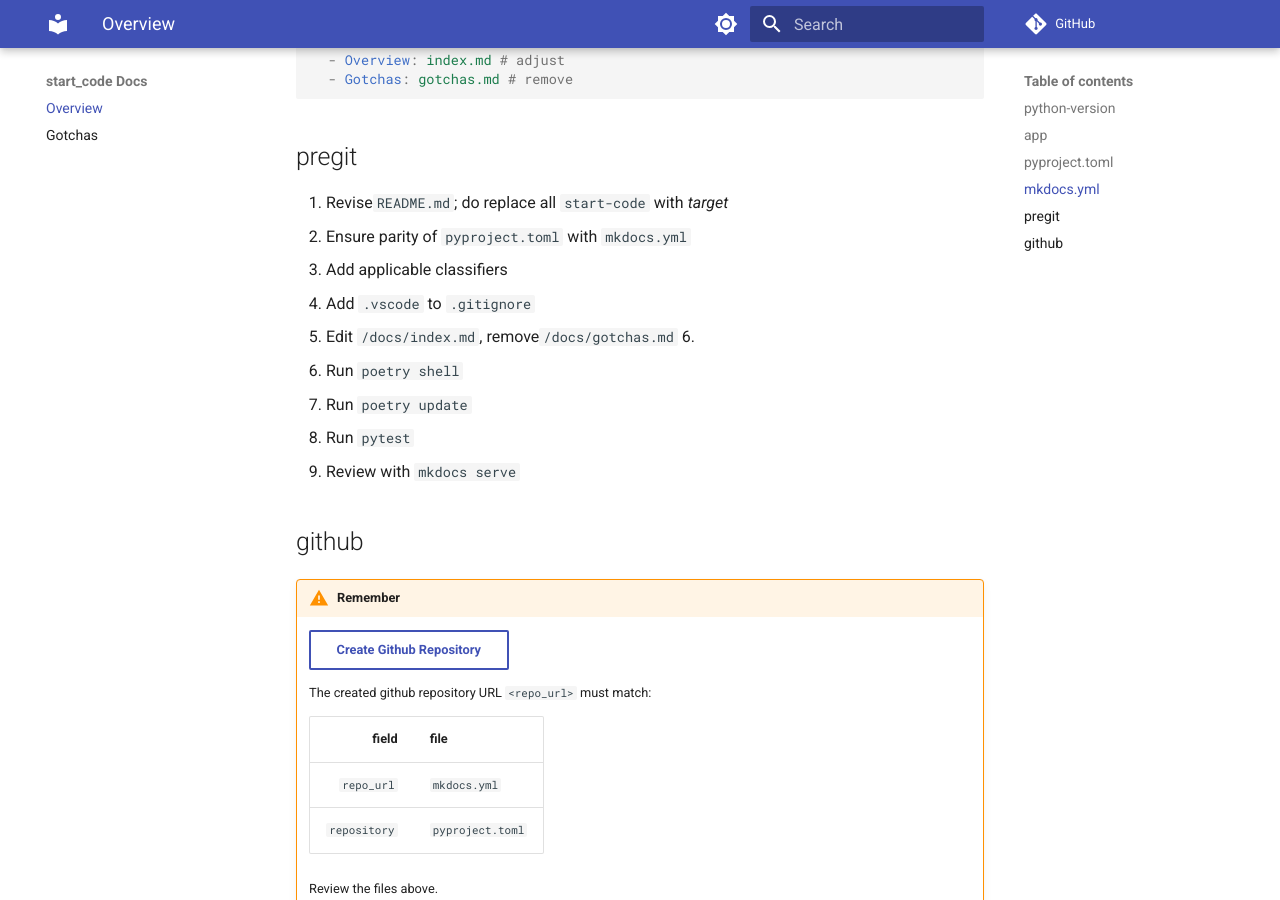
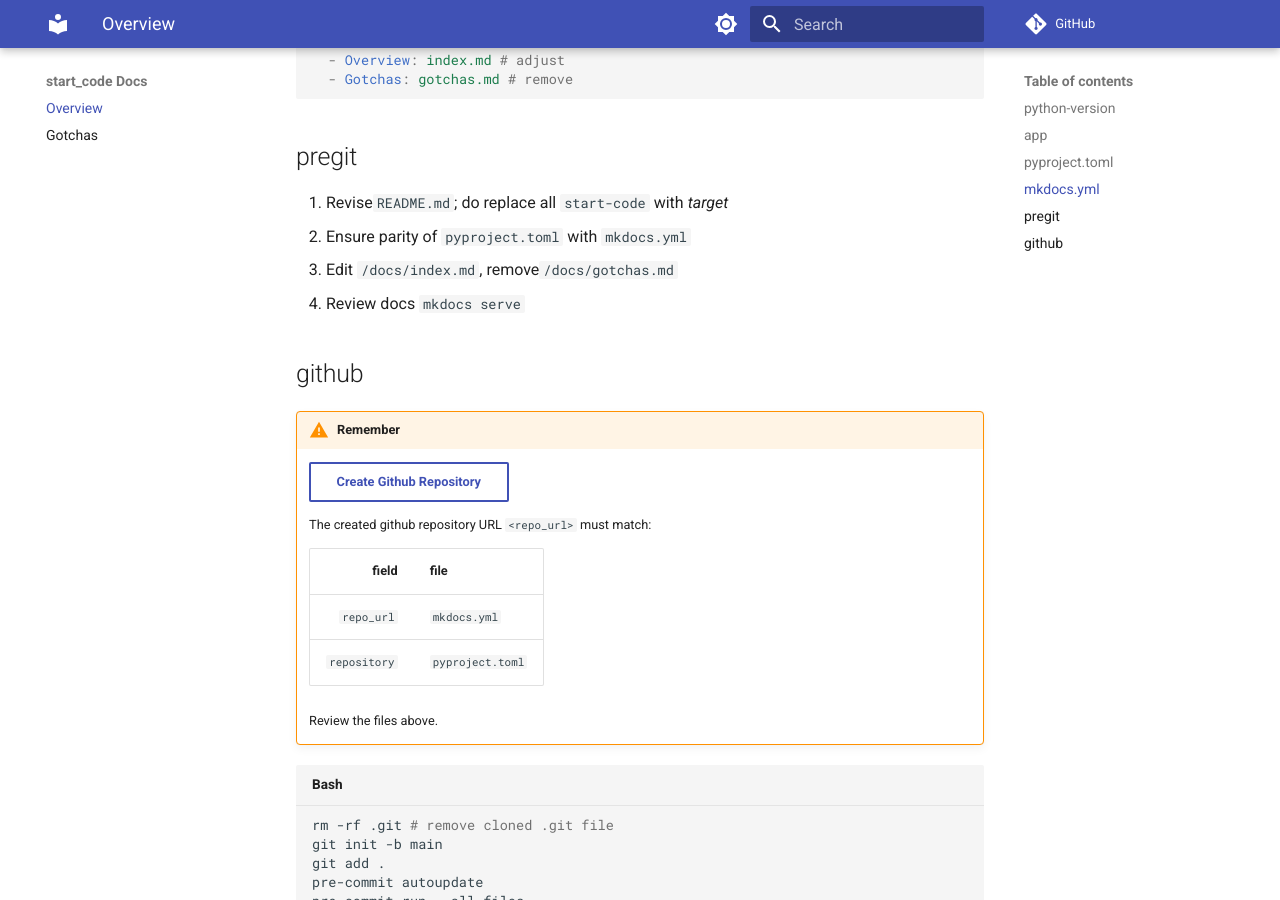
Before and after one commit to justmars/start-code, an MkDocs documentation site: the page built from docs/index.md, in a window 1280 px wide and 900 px high, scrolled down 1420 px. Built offline with MkDocs 1.6.1 and Material for MkDocs 9.7.7, drawn with Linux system fonts in a browser that asks for light colours.

```diff
--- a/docs/index.md
+++ b/docs/index.md
@@ -54,14 +54,8 @@ nav:
 
 1. Revise`README.md`; do replace all `start-code` with _target_
 2. Ensure parity of `pyproject.toml` with `mkdocs.yml`
-3. Add applicable classifiers
-4. Add `.vscode` to `.gitignore`
-5. Edit `/docs/index.md`, remove`/docs/gotchas.md`
-6.
-7. Run `poetry shell`
-8. Run `poetry update`
-9. Run `pytest`
-10. Review with `mkdocs serve`
+3. Edit `/docs/index.md`, remove`/docs/gotchas.md`
+4. Review docs `mkdocs serve`
 
 ## github
 
```
Also changed, not shown: README.md (+4 -16 lines).
